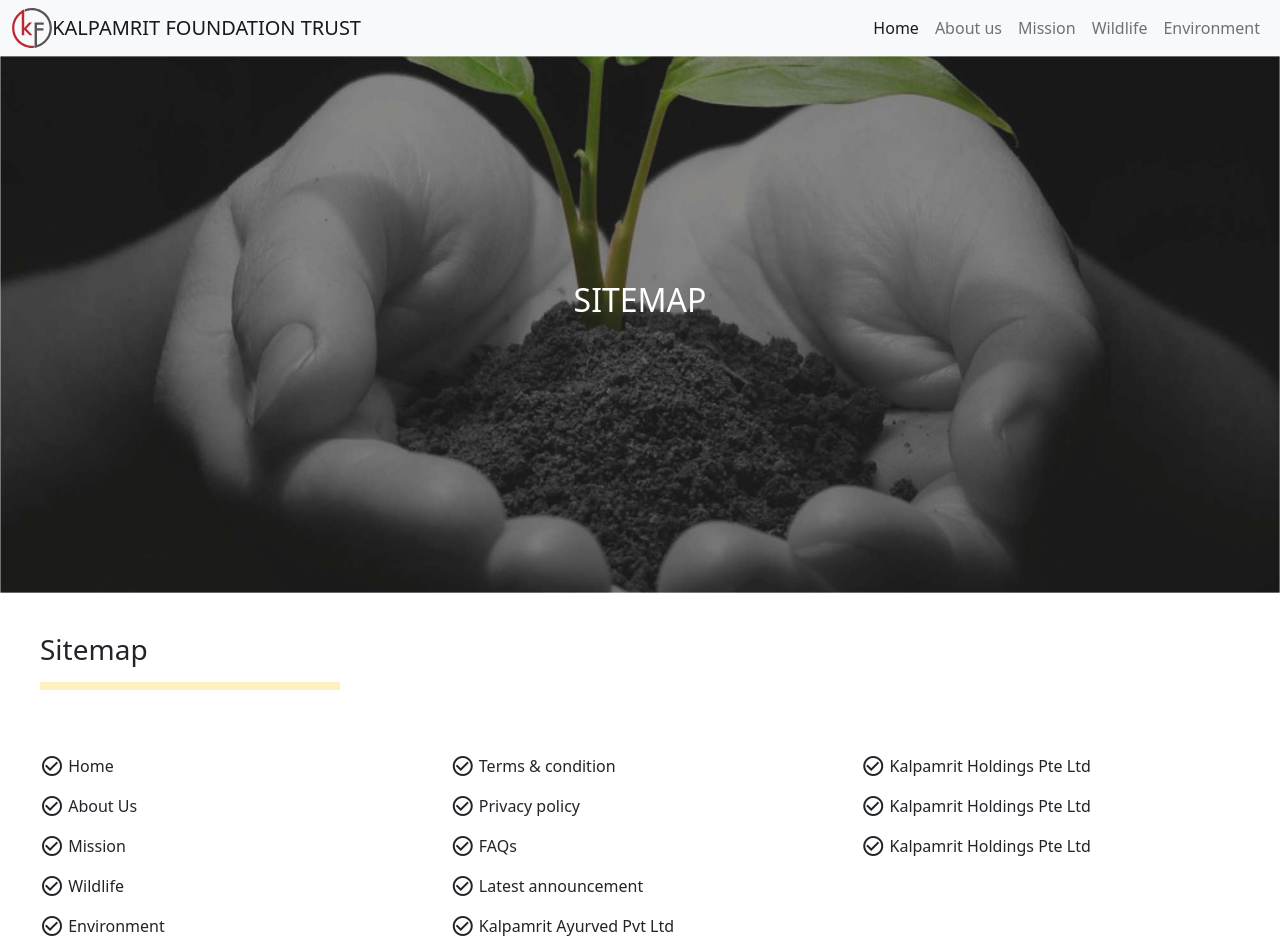
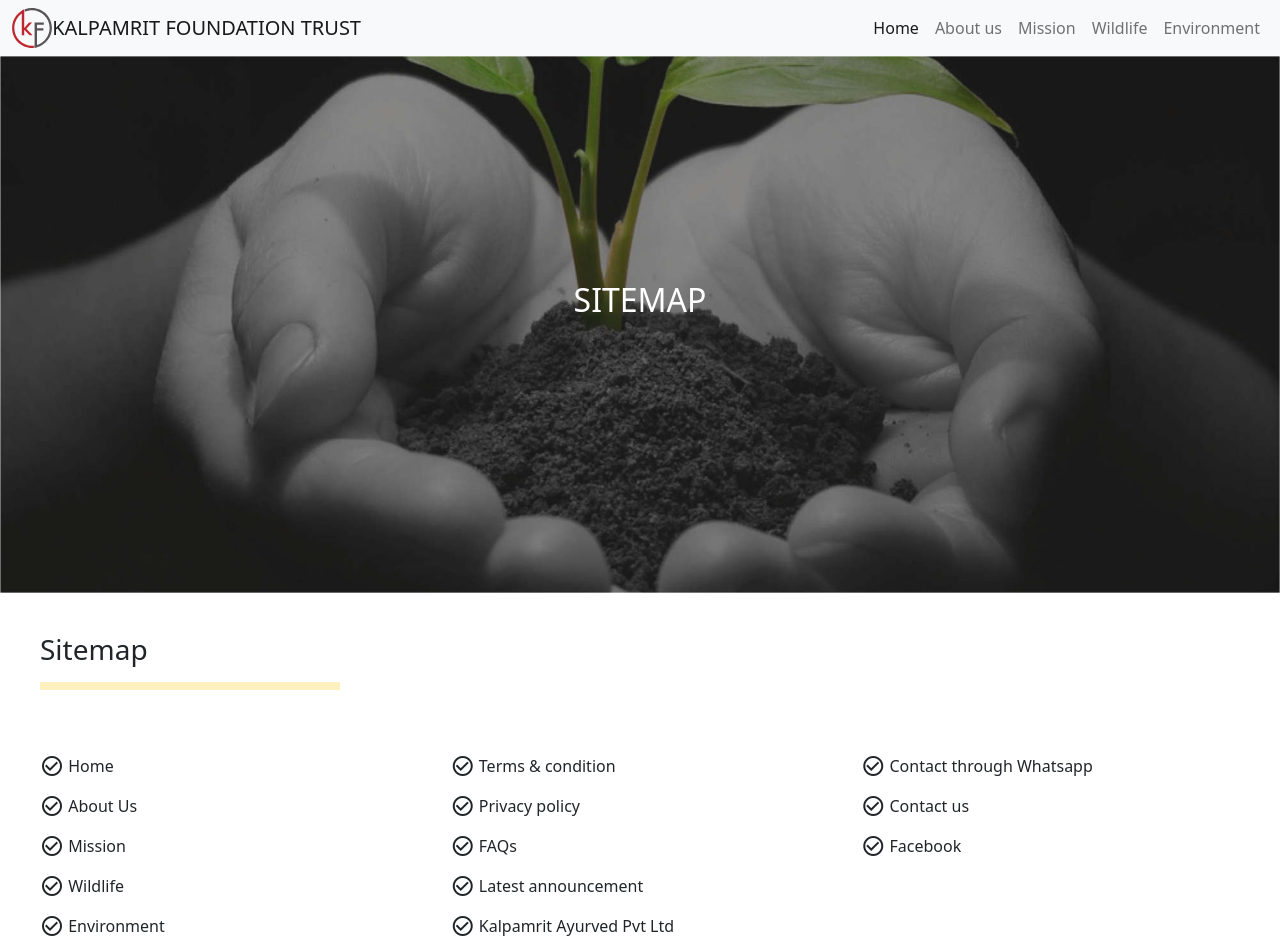
Before and after one commit to nandikingsuk/kalpamritfoundation, a React (Create React App) app: page /sitemap in a window 1280 px wide. Shown: the top 952 px of the page. Built offline with nearby package versions, Linux system fonts and the light colour scheme.

Commit message:
sitemap fixed

```diff
--- a/src/screens/Sitemap.js
+++ b/src/screens/Sitemap.js
@@ -36,12 +36,12 @@
                         <li class="list-group-item border-0"><Link className="card-text text-decoration-none text-dark" to="/environment"><span class="material-icons align-bottom">check_circle_outline</span> Environment</Link></li>
                         <li class="list-group-item border-0"><Link className="card-text text-decoration-none text-dark" to="/trustee"><span class="material-icons align-bottom">check_circle_outline</span> Trustee</Link></li>
                         <li class="list-group-item border-0"><Link className="card-text text-decoration-none text-dark" to="/donors"><span class="material-icons align-bottom">check_circle_outline</span> Donors</Link></li>
-                        <li class="list-group-item border-0"><Link className="card-text text-decoration-none text-dark" to="/sitemap"><span class="material-icons align-bottom">check_circle_outline</span> Donate us</Link></li>
+                        <li class="list-group-item border-0"><Link className="card-text text-decoration-none text-dark" to="/donate-us"><span class="material-icons align-bottom">check_circle_outline</span> Donate us</Link></li>
                     </ul>
                 </div>
                 <div class="card border-0">
                     <ul class="list-group">
-                        <li class="list-group-item border-0"><Link className="card-text text-decoration-none text-dark" to="/terms-and-conditons"><span class="material-icons align-bottom">check_circle_outline</span> Terms &amp; condition</Link></li>
+                        <li class="list-group-item border-0"><Link className="card-text text-decoration-none text-dark" to="/terms-and-conditions"><span class="material-icons align-bottom">check_circle_outline</span> Terms &amp; condition</Link></li>
                         <li class="list-group-item border-0"><Link className="card-text text-decoration-none text-dark" to="/privacy-policy"><span class="material-icons align-bottom">check_circle_outline</span> Privacy policy</Link></li>
                         <li class="list-group-item border-0"><Link className="card-text text-decoration-none text-dark" to="/faq"><span class="material-icons align-bottom">check_circle_outline</span> FAQs</Link></li>
                         <li class="list-group-item border-0"><Link className="card-text text-decoration-none text-dark" to="/latest-announcements"><span class="material-icons align-bottom">check_circle_outline</span> Latest announcement</Link></li>
@@ -55,9 +55,9 @@
                 </div>
                 <div class="card border-0">
                     <ul class="list-group">
-                        <li class="list-group-item border-0"><a className="card-text text-decoration-none text-dark" href="https://wa.me/+918979014001"><span class="material-icons align-bottom">check_circle_outline</span> Kalpamrit Holdings Pte Ltd</a></li>
-                        <li class="list-group-item border-0"><a className="card-text text-decoration-none text-dark" href="https://kalpamrit.net/en/customer/create-ticket/"><span class="material-icons align-bottom">check_circle_outline</span> Kalpamrit Holdings Pte Ltd</a></li>
-                        <li class="list-group-item border-0"><a className="card-text text-decoration-none text-dark" href="https://www.facebook.com/Kalpamrit-Foundation-107313184516030"><span class="material-icons align-bottom">check_circle_outline</span> Kalpamrit Holdings Pte Ltd</a></li>
+                        <li class="list-group-item border-0"><a className="card-text text-decoration-none text-dark" href="https://wa.me/+918979014001"><span class="material-icons align-bottom">check_circle_outline</span> Contact through Whatsapp</a></li>
+                        <li class="list-group-item border-0"><a className="card-text text-decoration-none text-dark" href="https://kalpamrit.net/en/customer/create-ticket/"><span class="material-icons align-bottom">check_circle_outline</span> Contact us</a></li>
+                        <li class="list-group-item border-0"><a className="card-text text-decoration-none text-dark" href="https://www.facebook.com/Kalpamrit-Foundation-107313184516030"><span class="material-icons align-bottom">check_circle_outline</span> Facebook</a></li>
                     </ul>
                 </div>
             </div>
```
